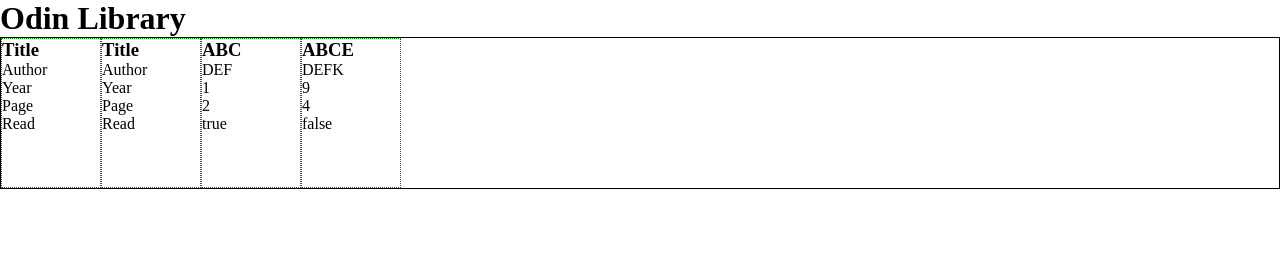
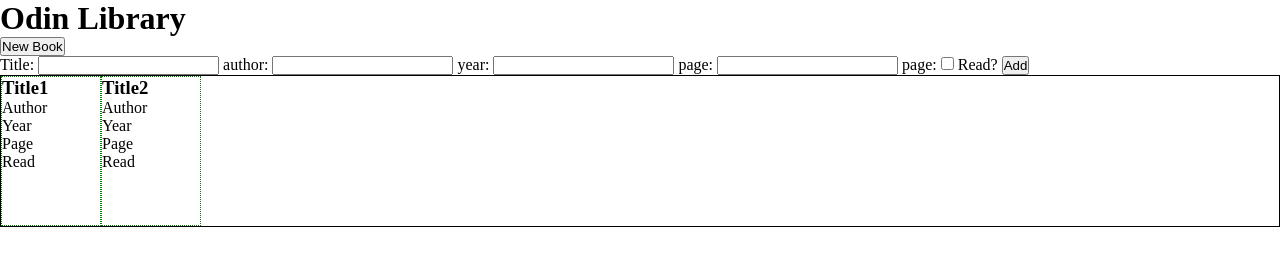
Before and after one commit to lm2u/odin-library, a plain HTML site: page index.html in a window 1280 px wide. Drawn offline with Linux system fonts and the light colour scheme.

Commit message:
Add form to create new book.
Make function to append and display new book.
Erased some empty spaces and added comments.

```diff
--- a/index.html
+++ b/index.html
@@ -9,16 +9,31 @@
 </head>
 <body>
   <h1>Odin Library</h1>
+  <button class="new-button">New Book</button>
+  <form action="#" method="get" id="create-book-form">
+    <label for="title">Title: </label>
+    <input type="text" name="title" id="title">
+    <label for="author">author: </label>
+    <input type="text" name="author" id="author">
+    <label for="year">year: </label>
+    <input type="text" name="year" id="year">
+    <label for="page">page: </label>
+    <input type="text" name="page" id="page">
+    <label for="read">page: </label>
+    <input type="checkbox" name="read" id="read">
+    <label for="read">Read?</label>
+    <button type="submit">Add</button>
+  </form>
   <div class="library-section">
     <div class="card-wrapper">
-      <h3 class="title">Title</h3>
+      <h3 class="title">Title1</h3>
       <div class="author">Author</div>
       <div class="year">Year</div>
       <div class="page">Page</div>
       <div class="read">Read</div>
     </div>
     <div class="card-wrapper">
-      <h3 class="title">Title</h3>
+      <h3 class="title">Title2</h3>
       <div class="author">Author</div>
       <div class="year">Year</div>
       <div class="page">Page</div>
--- a/script.js
+++ b/script.js
@@ -1,38 +1,26 @@
-const myLibrary = [
-  {
-    title:"ABC",
-    author:"DEF",
-    year:1,
-    pages:2,
-    read:true
-  },
-  {
-    title:"ABCE",
-    author:"DEFK",
-    year:9,
-    pages:4,
-    read:false
-  }
-]
+//Empty array to store book objects
+const myLibrary = []
 
+//Book constructor function
 function Book(title, author, year, pages, read){
   this.title = title;
   this.author = author;
   this.year = year;
   this.pages = pages;
   this.read = read;
-
 }
 
-function addBookToLibrary(){
+//Pass on parameters to the Book constructor
+function addBookToLibrary(title, author, year, pages, read){
   const newBook = new Book(title, author, year, pages, read)
   myLibrary.push(newBook)
+  return newBook
 }
 
-
+//DOM Manipulation
+//Make structure into cards
 const sectionWrapper = document.querySelector(".library-section")
-
-myLibrary.forEach(book => {
+function displayBook(book){
   const cardWrapper = document.createElement("div")
   cardWrapper.classList.add("card-wrapper")
   sectionWrapper.appendChild(cardWrapper)
@@ -59,5 +47,18 @@
   cardWrapper.appendChild(year)
   cardWrapper.appendChild(pages)
   cardWrapper.appendChild(read)
+}
 
-});
+//Event handler for the "submit" button
+const bookForm = document.getElementById("create-book-form")
+bookForm.addEventListener("submit",(event)=>{
+  event.preventDefault()
+  let bookObj = {}
+  bookObj.title = bookForm.title.value
+  bookObj.author = bookForm.author.value
+  bookObj.year = bookForm.year.value
+  bookObj.page = bookForm.page.value
+  bookObj.read = bookForm.read.value
+  newBook = addBookToLibrary(bookObj.title, bookObj.author, bookObj.year, bookObj.page, bookObj.read)
+  displayBook(newBook)
+})
```
